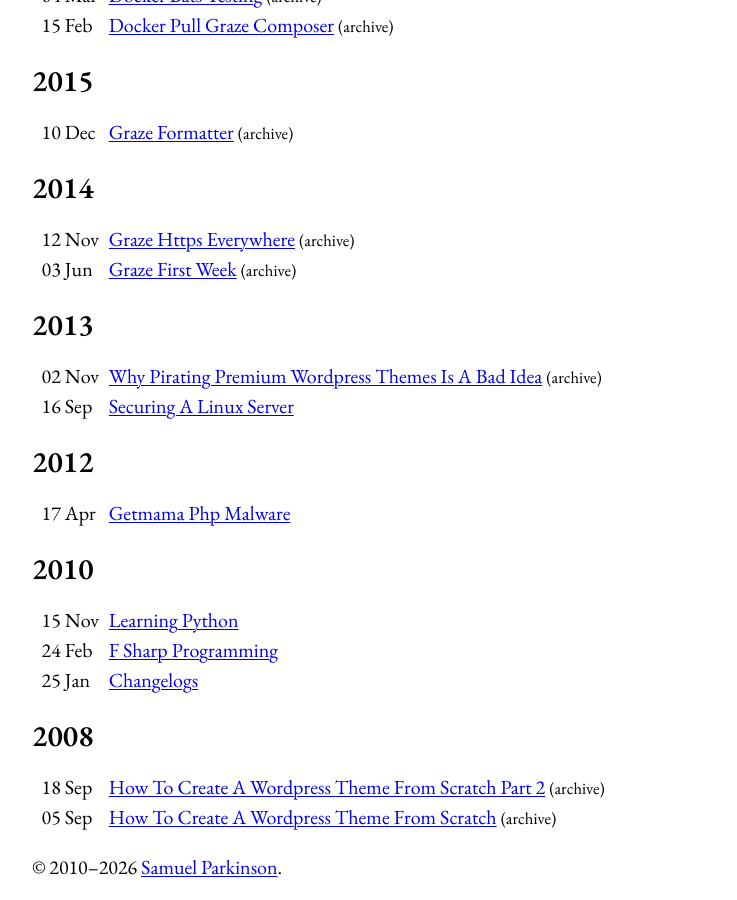
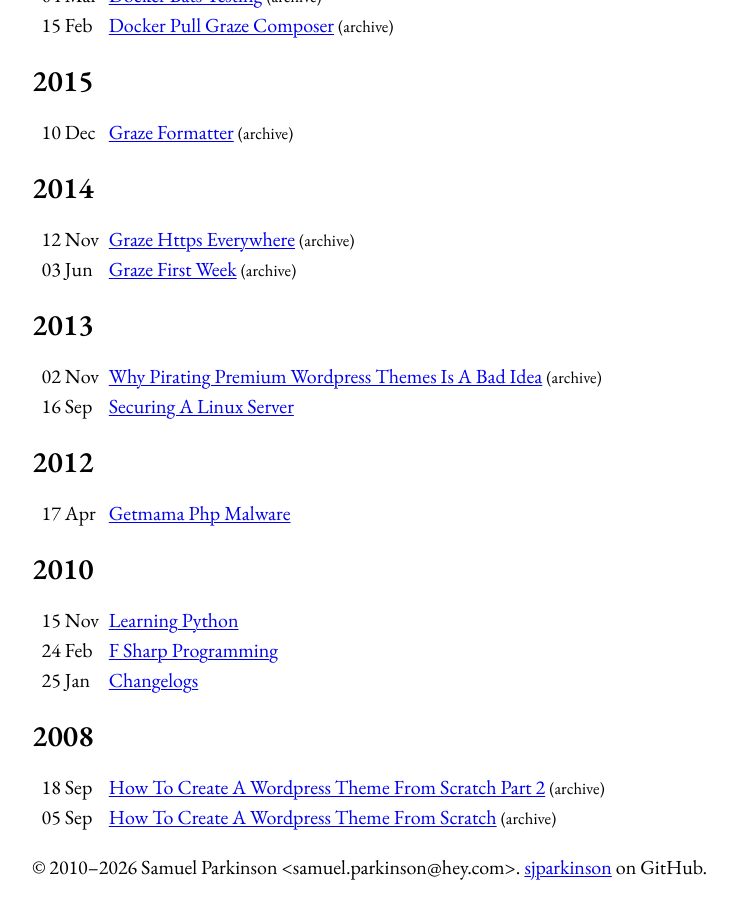
Before and after one commit to sjparkinson/uncomplicated.systems, a Jekyll site: the page built from index.html, in a window 1280 px wide and 900 px high, scrolled down 1405 px. Shown: the whole window, without its empty margins (248-985 px from the left). Built offline with Jekyll 4.4.1, drawn with Linux system fonts in a browser that asks for light colours.

Commit message:
Update footer to include GitHub link and format author email

```diff
--- a/_layouts/default.html
+++ b/_layouts/default.html
@@ -56,7 +56,7 @@
   </main>
 
   <footer>
-    <p>&copy; 2010&ndash;{{ site.time | date: "%Y" }} <a href="mailto:{{ site.author.email }}">{{ site.author.name }}</a>.</p>
+    <p>&copy; 2010&ndash;{{ site.time | date: "%Y" }} {{ site.author.name }} &lt;{{ site.author.email }}&gt;. <a href="https://github.com/sjparkinson">sjparkinson</a> on GitHub.</p>
   </footer>
 </body>
 </html>
```
